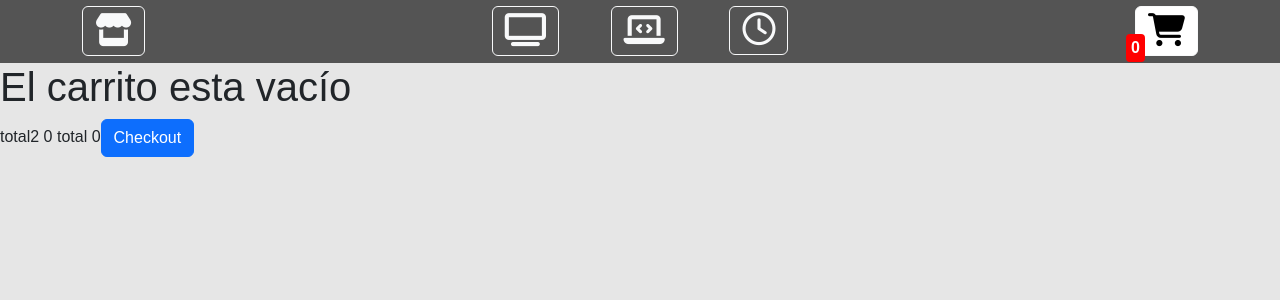
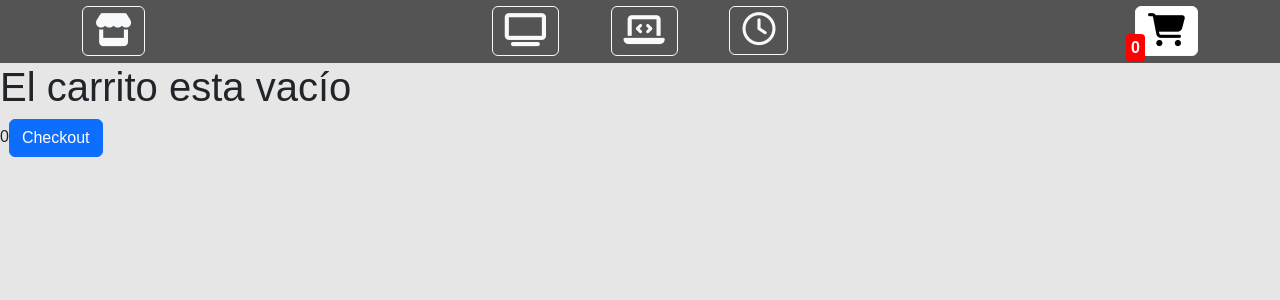
Before and after one commit to Salazarignacio/react, a React (Vite) app: page /cart in a window 1280 px wide. Shown: the top 300 px of the page. Built offline with nearby package versions, Linux system fonts and the light colour scheme.

Commit message:
contador cart

```diff
--- a/src/CartContext/CartContext.jsx
+++ b/src/CartContext/CartContext.jsx
@@ -18,17 +18,7 @@ function CartContext({ children }) {
 
   const totalQuantity = getTotalQuantity();
 
-  const getTotal = () => {
-    let total = 0;
 
-    cart.forEach((prod) => {
-      total += prod.quantity * prod.price;
-    });
-
-    return total;
-  };
-
-  const total = getTotal();
 
   /* ---------------------------------------------------------------------------------- */
 
@@ -52,7 +42,7 @@ function CartContext({ children }) {
   return (
     <>
       <ThemeContext.Provider
-        value={[cart, addItem, isInCart, totalQuantity, total]}
+        value={[cart, addItem, isInCart, totalQuantity]}
       >
         {children}
       </ThemeContext.Provider>
--- a/src/components/Cart/Cart.jsx
+++ b/src/components/Cart/Cart.jsx
@@ -4,26 +4,34 @@ import { ThemeContext } from "../../CartContext/CartContext";
 import CartView from "../CartView/CartView";
 
 function Cart() {
-  const [total2, setTotal2] = useState(0);
   const [state, setState] = useState(true);
   const theme = useContext(ThemeContext);
-  const data = theme[0];
+  const cart = theme[0];
 
 
-  const total = theme[4]; /* funcion del total "getTotal" */
+  const getTotal = () => {
+    let total = 0;
+
+    cart.forEach((prod) => {
+      total += prod.quantity * prod.price;
+    });
+
+    return total;
+  };
+
+  const total = getTotal();
 
   const del = (id) => {
-    let busqueda = data.map((el) => el.id).indexOf(id);
-    data.splice(busqueda, 1);
+    let busqueda = cart.map((el) => el.id).indexOf(id);
+    cart.splice(busqueda, 1);
     setState(!state);
-    setTotal2(total)
   };
 
   return (
     <div>
-      {data.length < 1 && <h1>El carrito esta vacío</h1>}
+      {cart.length < 1 && <h1>El carrito esta vacío</h1>}
       <div>
-        {data.map((a) => {
+        {cart.map((a) => {
           return (
             <CartView
               key={a.id}
@@ -33,12 +41,11 @@ function Cart() {
               img1={a.img1}
               price={a.price}
               fn={del}
-
             ></CartView>
-
           );
         })}
-        total2 {total2} total {total}
+        {total}
+
         <Link to={"/cart/checkout"}>
           <button className="btn btn-primary">Checkout</button>
         </Link>
--- a/src/components/ItemDetail/ItemDetail.jsx
+++ b/src/components/ItemDetail/ItemDetail.jsx
@@ -67,9 +67,10 @@ export default function ItemDetail({
         <Count
           price={price}
           title={title}
-          stock={stock}
+          stock={stock<=0?"Producto sin stock":stock}
           onAdd={handleOnAdd}
-          quantity={1}
+          quantity={stock>0?1:"-"}
+
         />
       </div>
 
--- a/src/components/NavBar/NavBar.jsx
+++ b/src/components/NavBar/NavBar.jsx
@@ -6,7 +6,10 @@ import { ThemeContext } from "../../CartContext/CartContext";
 
 export default function NavBar() {
   const theme = useContext(ThemeContext);
-  const data = theme[0];
+
+  const totalQuantity = theme[3]
+
+
   return (
     <header className=" container-fluid bColor">
       <div className="NavBar container-sm ">
@@ -40,7 +43,7 @@ export default function NavBar() {
         </div>
         <div>
           <NavLink to={"cart"}>
-            <CartWidget cantidad={data.length} />
+            <CartWidget cantidad={totalQuantity} />
           </NavLink>
         </div>
       </div>
--- a/src/components/counter/ItemCount.jsx
+++ b/src/components/counter/ItemCount.jsx
@@ -2,7 +2,7 @@ import { useState } from "react";
 import "./Counter.css";
 
 function ItemCount({ price, stock, onAdd, quantity }) {
-  const [count, setCount] = useState(quantity); /*<<-- aca no es 0 */
+  const [count, setCount] = useState(quantity);
   const [stock2, setStock2] = useState(stock);
 
   function incrementar() {
@@ -43,7 +43,7 @@ function ItemCount({ price, stock, onAdd, quantity }) {
             type="button"
             className="btn btn-success"
             onClick={incrementar}
-            disabled={!stock2}
+            disabled={stock2=="Producto sin stock"}
           >
             <i className="fa-solid fa-caret-right"></i>
           </button>
@@ -52,7 +52,7 @@ function ItemCount({ price, stock, onAdd, quantity }) {
         <button
           type="button"
           className="btn btn-success "
-          onClick={()=>onAdd(count)} /* <<--aca */
+          onClick={()=>onAdd(count)}
           disabled={!count}
         >
           Agregar al Carrito
```
